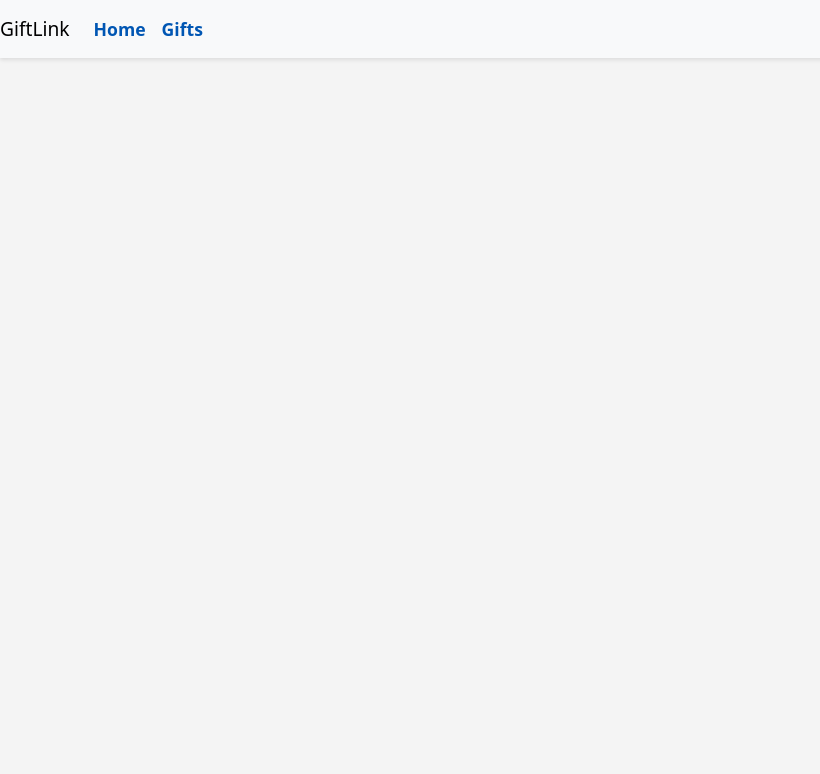
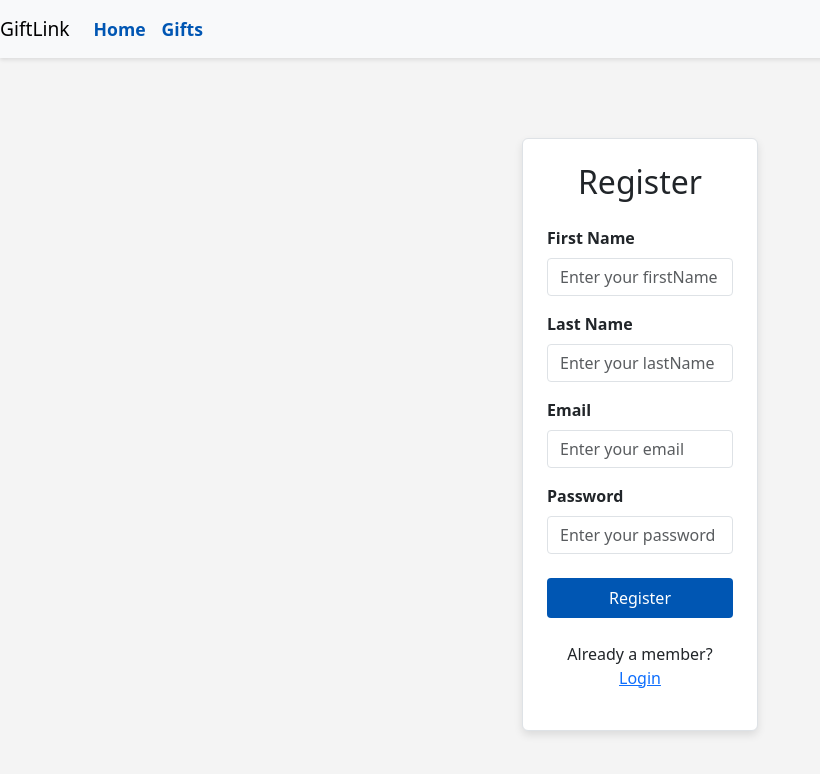
Before and after one commit to Alex-Zechariah/fullstack-capstone-project, a React (Create React App) app in the folder giftlink-frontend/: page /app/register in a window 1280 px wide. Before the commit this address had no page. Shown: the top 774 px of the page, without its empty margins (0-820 px from the left). Built offline with nearby package versions, Linux system fonts and the light colour scheme.

Commit message:
feat: create register and login pages

```diff
--- a/giftlink-frontend/src/App.js
+++ b/giftlink-frontend/src/App.js
@@ -1,22 +1,24 @@
 import React from 'react';
 import { Routes, Route, useNavigate } from 'react-router-dom';
 import MainPage from './components/MainPage/MainPage';
+import LoginPage from './components/LoginPage/LoginPage';
+import RegisterPage from './components/RegisterPage/RegisterPage';
 import 'bootstrap/dist/css/bootstrap.min.css';
 import './App.css';
 import Navbar from './components/Navbar/Navbar';
 
 function App() {
-
+    const navigate = useNavigate();
     return (
         <>
             <Navbar/>
             <Routes>
-          {/* the final code will not pass the products to every page, but each page will call the server API */}
                 <Route path="/" element={<MainPage />} />
                 <Route path="/app" element={<MainPage />} />
+                <Route path="/app/login" element={<LoginPage />} />
+                <Route path="/app/register" element={<RegisterPage />} />
             </Routes>
         </>
     );
 }
-
 export default App;
--- /dev/null
+++ b/giftlink-frontend/src/components/LoginPage/LoginPage.css
@@ -0,0 +1,30 @@
+.login-card {
+    background-color: #fff;
+    box-shadow: 0px 4px 8px rgba(0, 0, 0, 0.1);
+}
+
+.login-card .form-label {
+    font-weight: 600;
+}
+
+.login-card input {
+    border-radius: 0.25rem;
+}
+
+.login-card .btn {
+    padding: 0.5rem 1rem;
+    border-radius: 0.25rem;
+}
+
+.login-card .btn-primary {
+    background-color: #0056b3;
+    border: none;
+}
+
+.login-card .text-primary {
+    color: #0056b3;
+}
+
+a.text-primary:hover {
+    text-decoration: underline;
+}
--- /dev/null
+++ b/giftlink-frontend/src/components/LoginPage/LoginPage.js
@@ -0,0 +1,43 @@
+import React, { useState } from 'react';
+import './LoginPage.css';
+
+function LoginPage() {
+    // Create useState hook variables for email, password
+    const [email, setEmail] = useState('');
+    const [password, setPassword] = useState('');
+
+    // Create handleLogin function and include console.log
+    const handleLogin = async () => {
+        console.log("Inside handleLogin");
+    };
+
+    return (
+        <div className="container mt-5">
+            <div className="row justify-content-center">
+                <div className="col-md-6 col-lg-4">
+                    <div className="login-card p-4 border rounded">
+                        <h2 className="text-center mb-4 font-weight-bold">Login</h2>
+
+                        {/* Create input elements for the variables email and password */}
+                        <div className="mb-3">
+                            <label htmlFor="email" className="form-label">Email</label>
+                            <input id="email" type="text" className="form-control" placeholder="Enter your email" value={email} onChange={(e) => setEmail(e.target.value)} />
+                        </div>
+                        <div className="mb-4">
+                            <label htmlFor="password" className="form-label">Password</label>
+                            <input id="password" type="password" className="form-control" placeholder="Enter your password" value={password} onChange={(e) => setPassword(e.target.value)} />
+                        </div>
+
+                        {/* Create a button that performs the handleLogin function on click */}
+                        <button className="btn btn-primary w-100 mb-3" onClick={handleLogin}>Login</button>
+
+                        <p className="mt-4 text-center">
+                            New here? <a href="/app/register" className="text-primary">Register Here</a>
+                        </p>
+                    </div>
+                </div>
+            </div>
+        </div>
+    );
+}
+export default LoginPage;
--- /dev/null
+++ b/giftlink-frontend/src/components/RegisterPage/RegisterPage.css
@@ -0,0 +1,44 @@
+.register-card {
+    background-color: #fff;
+    box-shadow: 0px 4px 8px rgba(0, 0, 0, 0.1);
+}
+
+.register-card .form-label {
+    font-weight: 600;
+}
+
+.register-card input {
+    border-radius: 0.25rem;
+}
+
+.register-card .btn {
+    padding: 0.5rem 1rem;
+    border-radius: 0.25rem;
+}
+
+.register-card .btn-primary {
+    background-color: #0056b3;
+    border: none;
+}
+
+.register-card .btn-secondary {
+    background-color: #dc3545;
+    border: none;
+}
+
+.register-card .text-primary {
+    color: #0056b3;
+}
+
+.register-card .text-secondary {
+    color: #6c757d;
+}
+
+/* Additional styles */
+a.text-primary:hover {
+    text-decoration: underline;
+}
+
+a.text-secondary:hover {
+    text-decoration: underline;
+}
--- /dev/null
+++ b/giftlink-frontend/src/components/RegisterPage/RegisterPage.js
@@ -0,0 +1,53 @@
+import React, { useState } from 'react';
+import './RegisterPage.css';
+
+function RegisterPage() {
+    // Create useState hook variables for firstName, lastName, email, password
+    const [firstName, setFirstName] = useState('');
+    const [lastName, setLastName] = useState('');
+    const [email, setEmail] = useState('');
+    const [password, setPassword] = useState('');
+
+    // Create handleRegister function and include console.log
+    const handleRegister = async () => {
+        console.log("Register invoked");
+    };
+
+    return (
+        <div className="container mt-5">
+            <div className="row justify-content-center">
+                <div className="col-md-6 col-lg-4">
+                    <div className="register-card p-4 border rounded">
+                        <h2 className="text-center mb-4 font-weight-bold">Register</h2>
+
+                        {/* Create input elements for all the variables */}
+                        <div className="mb-3">
+                            <label htmlFor="firstName" className="form-label">First Name</label>
+                            <input id="firstName" type="text" className="form-control" placeholder="Enter your firstName" value={firstName} onChange={(e) => setFirstName(e.target.value)} />
+                        </div>
+                        <div className="mb-3">
+                            <label htmlFor="lastName" className="form-label">Last Name</label>
+                            <input id="lastName" type="text" className="form-control" placeholder="Enter your lastName" value={lastName} onChange={(e) => setLastName(e.target.value)} />
+                        </div>
+                        <div className="mb-3">
+                            <label htmlFor="email" className="form-label">Email</label>
+                            <input id="email" type="text" className="form-control" placeholder="Enter your email" value={email} onChange={(e) => setEmail(e.target.value)} />
+                        </div>
+                        <div className="mb-4">
+                            <label htmlFor="password" className="form-label">Password</label>
+                            <input id="password" type="password" className="form-control" placeholder="Enter your password" value={password} onChange={(e) => setPassword(e.target.value)} />
+                        </div>
+
+                        {/* Create a button that performs the handleRegister function on click */}
+                        <button className="btn btn-primary w-100 mb-3" onClick={handleRegister}>Register</button>
+
+                        <p className="mt-4 text-center">
+                            Already a member? <a href="/app/login" className="text-primary">Login</a>
+                        </p>
+                    </div>
+                </div>
+            </div>
+        </div>
+    ); //end of return
+}
+export default RegisterPage;
```
Lines whose indentation alone changed are shown as unchanged.
